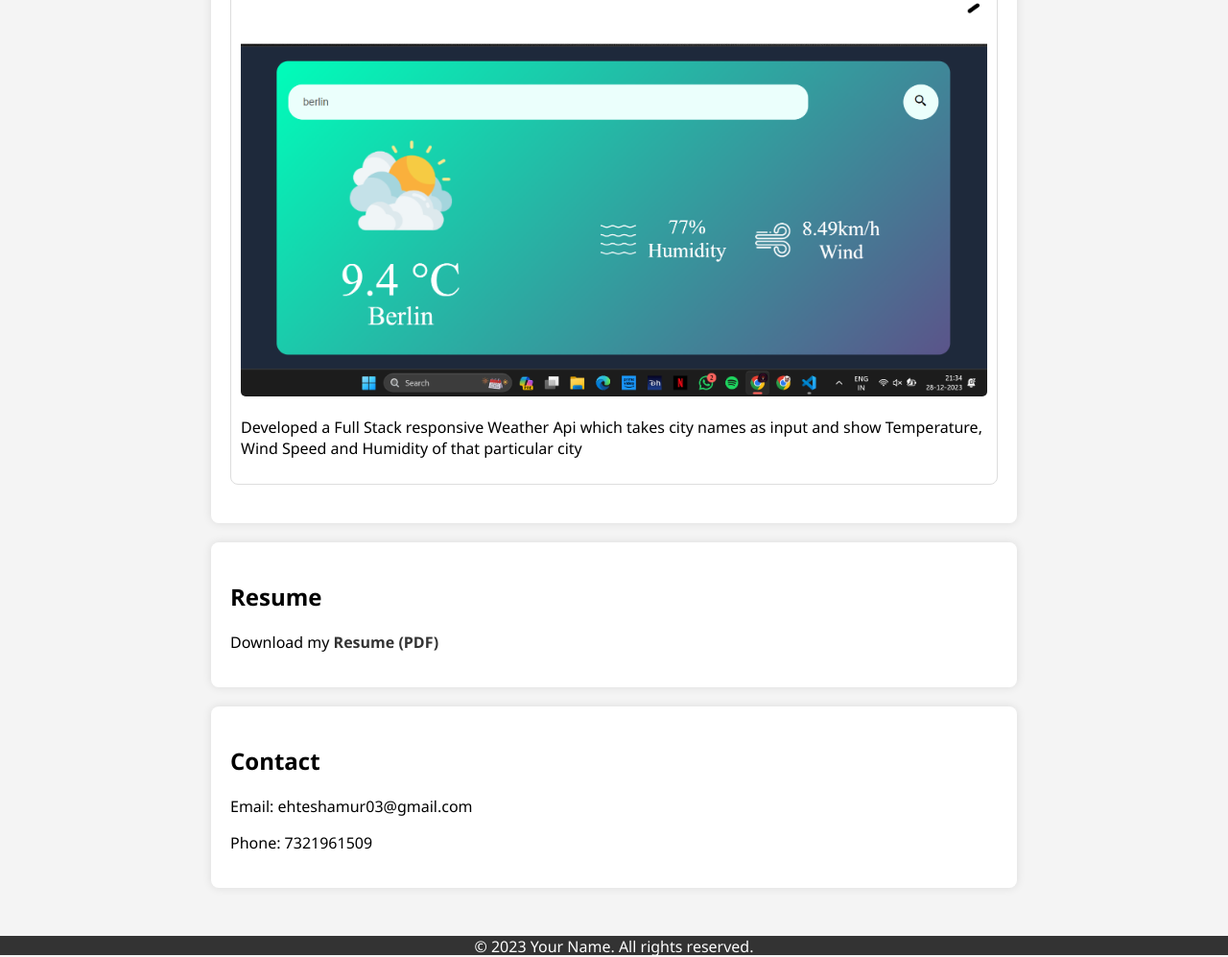
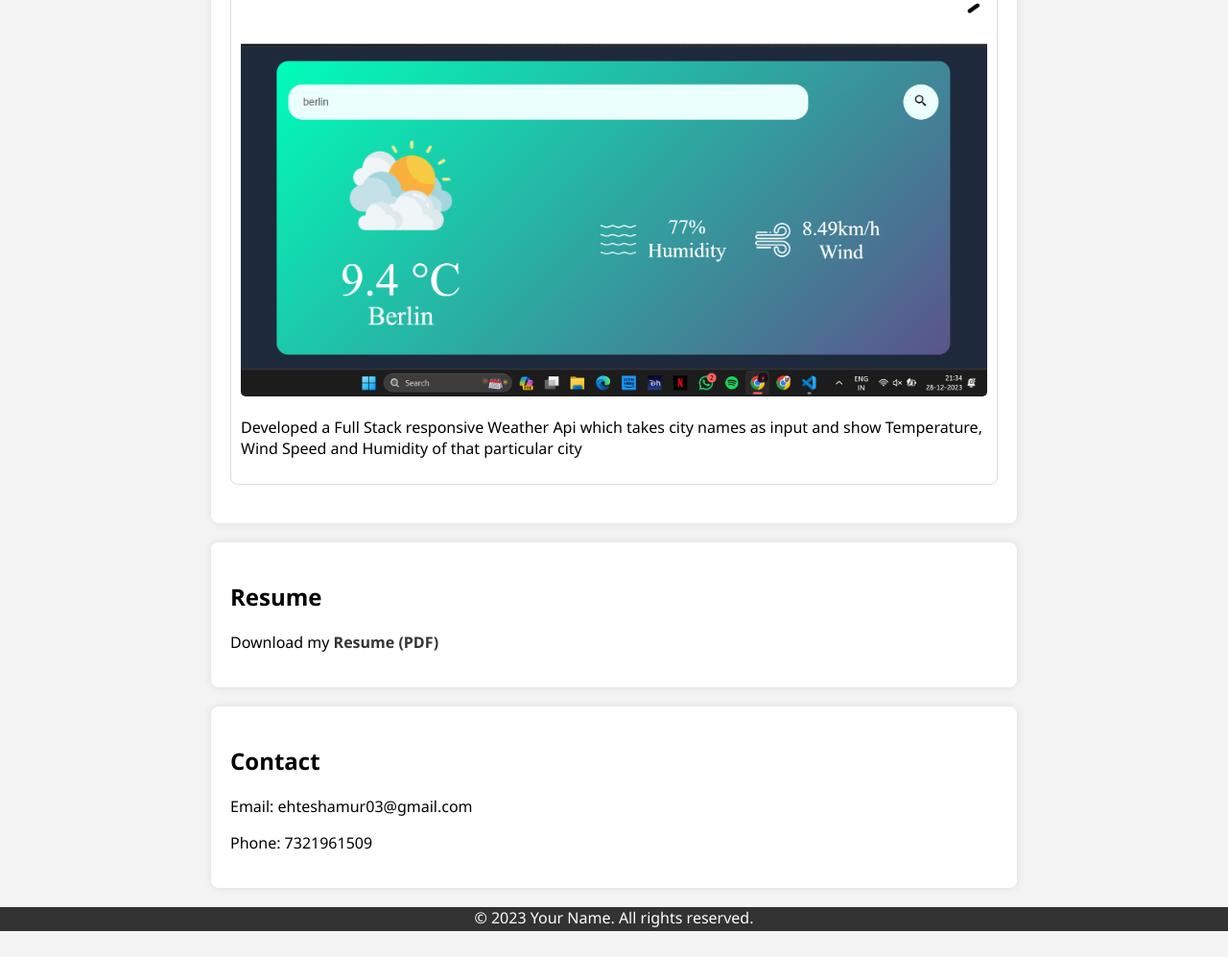
Before and after one commit to ehteshamur03/CodSoft, a plain HTML site: page Task 2/Index.html in a window 1280 px wide. Shown: the part 1550-2547 px from the top of the page at 96% size. After the commit the page ends 2520 px from the top, so only its background shows below. Drawn offline with Linux system fonts and the light colour scheme.

Commit message:
Update style.css

```diff
--- a/Task 2/style.css
+++ b/Task 2/style.css
@@ -90,7 +90,7 @@ footer {
     color: #fff;
     text-align: center;
     position: static;
-    height: 20px;
-    margin-top: 50px;
+    height: 25px;
+    margin-top: 20px;
     width: 100%;
 }
```
